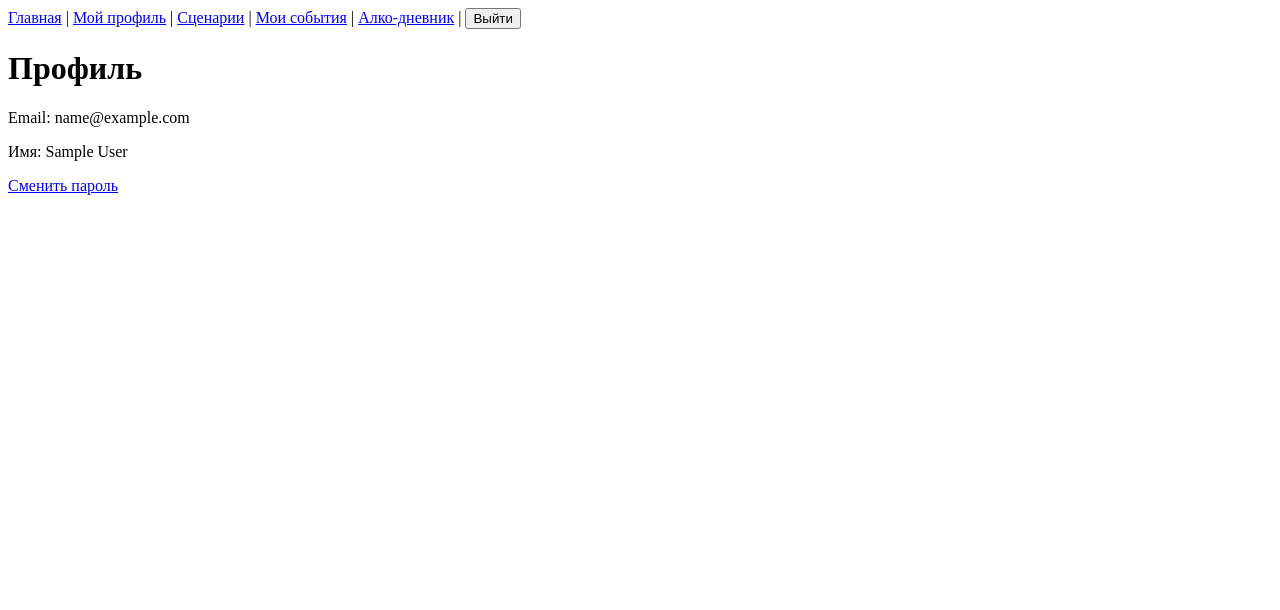
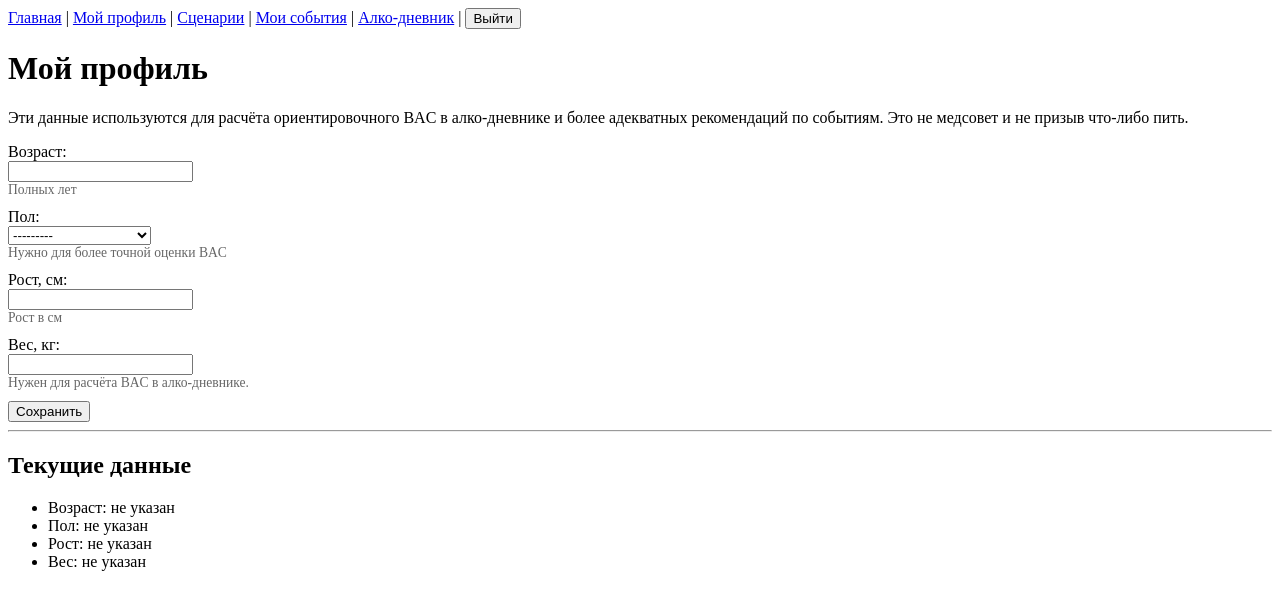
Before and after one commit to va1holl/Alechemy, a Django app: page /pages/me/ in a window 1280 px wide. Shown: the top 610 px of the page. Run offline with Django 5.2, Linux system fonts and the light colour scheme; the visitor is signed in with stand-in values (Sample User, id 1); data comes from the database, SQL or seed files in the repository.

Commit message:
added profile information

```diff
--- a/accounts/apps.py
+++ b/accounts/apps.py
@@ -4,3 +4,6 @@ from django.apps import AppConfig
 class AccountsConfig(AppConfig):
     default_auto_field = "django.db.models.BigAutoField"
     name = "accounts"
+
+    def ready(self):
+        from . import signals
--- a/accounts/models.py
+++ b/accounts/models.py
@@ -18,39 +18,52 @@ class User(AbstractUser):
 
 
 class Profile(models.Model):
-    class Gender(models.TextChoices):
-        MALE = "male", "Мужчина"
-        FEMALE = "female", "Женщина"
-        OTHER = "other", "Другое"
+    class Sex(models.TextChoices):
+        MALE = "m", "Мужской"
+        FEMALE = "f", "Женский"
+        OTHER = "other", "Другое / не указано"
 
     user = models.OneToOneField(
         settings.AUTH_USER_MODEL,
         on_delete=models.CASCADE,
         related_name="profile",
     )
-    age = models.PositiveSmallIntegerField(null=True, blank=True)
-    gender = models.CharField(
+
+    # по ТЗ: возраст, пол, вес, рост
+    age = models.PositiveIntegerField(null=True, blank=True, help_text="Полных лет")
+    sex = models.CharField(
         max_length=10,
-        choices=Gender.choices,
+        choices=Sex.choices,
         blank=True,
+        help_text="Нужно для более точной оценки BAC",
+    )
+    height_cm = models.PositiveIntegerField(
+        null=True,
+        blank=True,
+        help_text="Рост в см",
     )
     weight_kg = models.DecimalField(
         max_digits=5,
-        decimal_places=2,
+        decimal_places=1,
+        null=True,
+        blank=True,
+        help_text="Вес в кг, нужен для BAC",
+    )
+
+    favorite_scenarios = models.ManyToManyField(
+        "events.Scenario",
+        related_name="favorite_for_profiles",
+        blank=True,
+    )
+
+    created_at = models.DateTimeField(
+        auto_now_add=True,
         null=True,
         blank=True,
     )
-    height_cm = models.DecimalField(
-        max_digits=5,
-        decimal_places=2,
+    updated_at = models.DateTimeField(
+        auto_now=True,
         null=True,
-        blank=True,
-    )
-
-    # вот этого у тебя сейчас нет, из-за чего всё падает
-    favorite_scenarios = models.ManyToManyField(
-        "events.Scenario",
-        related_name="fans",
         blank=True,
     )
 
--- /dev/null
+++ b/accounts/signals.py
@@ -0,0 +1,19 @@
+from django.db.models.signals import post_save
+from django.dispatch import receiver
+from django.contrib.auth import get_user_model
+
+from .models import Profile
+
+User = get_user_model()
+
+
+@receiver(post_save, sender=User)
+def create_profile_for_new_user(sender, instance, created, **kwargs):
+    if created:
+        Profile.objects.create(user=instance)
+
+
+@receiver(post_save, sender=User)
+def save_profile_for_user(sender, instance, **kwargs):
+    if hasattr(instance, "profile"):
+        instance.profile.save()
--- a/alechemy/settings.py
+++ b/alechemy/settings.py
@@ -44,7 +44,7 @@ INSTALLED_APPS = [
     "django.contrib.staticfiles",
     "accounts",
     "pages",
-    "events"
+    "events",
 ]
 
 MIDDLEWARE = [
--- /dev/null
+++ b/pages/forms.py
@@ -0,0 +1,22 @@
+from django import forms
+from accounts.models import Profile
+
+
+class ProfileForm(forms.ModelForm):
+    class Meta:
+        model = Profile
+        fields = ["age", "sex", "height_cm", "weight_kg"]
+        widgets = {
+            "age": forms.NumberInput(attrs={"min": 0}),
+            "height_cm": forms.NumberInput(attrs={"min": 0}),
+            "weight_kg": forms.NumberInput(attrs={"min": 0, "step": "0.1"}),
+        }
+        labels = {
+            "age": "Возраст",
+            "sex": "Пол",
+            "height_cm": "Рост, см",
+            "weight_kg": "Вес, кг",
+        }
+        help_texts = {
+            "weight_kg": "Нужен для расчёта BAC в алко-дневнике.",
+        }
--- a/pages/views.py
+++ b/pages/views.py
@@ -1,9 +1,45 @@
-# pages/views.py
-from django.views.generic import TemplateView
+from django.views.generic import TemplateView, View
 from django.contrib.auth.mixins import LoginRequiredMixin
+from django.shortcuts import render, redirect
+
+from accounts.models import Profile
+from .forms import ProfileForm
+
 
 class HomeView(TemplateView):
     template_name = "pages/home.html"
 
-class ProfileView(LoginRequiredMixin, TemplateView):
-    template_name = "pages/profile.html"
+
+class ProfileView(LoginRequiredMixin, View):
+    """
+    /pages/me/ — редактирование профиля пользователя.
+    Эти данные потом использует BAC в алко-дневнике.
+    """
+
+    def get(self, request, *args, **kwargs):
+        profile, _ = Profile.objects.get_or_create(user=request.user)
+        form = ProfileForm(instance=profile)
+        return render(
+            request,
+            "pages/profile.html",
+            {
+                "profile": profile,
+                "form": form,
+            },
+        )
+
+    def post(self, request, *args, **kwargs):
+        profile, _ = Profile.objects.get_or_create(user=request.user)
+        form = ProfileForm(request.POST, instance=profile)
+        if form.is_valid():
+            form.save()
+            return redirect("pages:me")
+
+        return render(
+            request,
+            "pages/profile.html",
+            {
+                "profile": profile,
+                "form": form,
+            },
+        )
--- a/templates/pages/profile.html
+++ b/templates/pages/profile.html
@@ -1,7 +1,68 @@
 {% extends "base.html" %}
+
+{% block title %}Мой профиль — Alechmy{% endblock %}
+
 {% block content %}
-<h1>Профиль</h1>
-<p>Email: {{ request.user.email }}</p>
-<p>Имя: {{ request.user.get_full_name|default:"—" }}</p>
-<a href="{% url 'accounts:password_change' %}">Сменить пароль</a>
+  <h1>Мой профиль</h1>
+
+  <p>
+    Эти данные используются для расчёта ориентировочного BAC в алко-дневнике
+    и более адекватных рекомендаций по событиям.
+    Это не медсовет и не призыв что-либо пить.
+  </p>
+
+  <form method="post">
+    {% csrf_token %}
+    {{ form.non_field_errors }}
+
+    {% for field in form %}
+      <div style="margin-bottom: 10px;">
+        {{ field.label_tag }}<br>
+        {{ field }}
+        {% if field.help_text %}
+          <div style="font-size: 0.85em; color: #666;">{{ field.help_text }}</div>
+        {% endif %}
+        {% for error in field.errors %}
+          <div style="color: red; font-size: 0.85em;">{{ error }}</div>
+        {% endfor %}
+      </div>
+    {% endfor %}
+
+    <button type="submit">Сохранить</button>
+  </form>
+
+  <hr>
+
+  <h2>Текущие данные</h2>
+  <ul>
+    <li>Возраст: {{ profile.age|default:"не указан" }}</li>
+    <li>
+      Пол:
+      {% if profile.sex == "m" %}
+        Мужской
+      {% elif profile.sex == "f" %}
+        Женский
+      {% elif profile.sex %}
+        {{ profile.get_sex_display }}
+      {% else %}
+        не указан
+      {% endif %}
+    </li>
+    <li>
+      Рост:
+      {% if profile.height_cm %}
+        {{ profile.height_cm }} см
+      {% else %}
+        не указан
+      {% endif %}
+    </li>
+    <li>
+      Вес:
+      {% if profile.weight_kg %}
+        {{ profile.weight_kg }} кг
+      {% else %}
+        не указан
+      {% endif %}
+    </li>
+  </ul>
 {% endblock %}
```
Also changed, not shown: accounts/migrations/0004_remove_profile_gender_profile_created_at_profile_sex_and_more.py (added).
